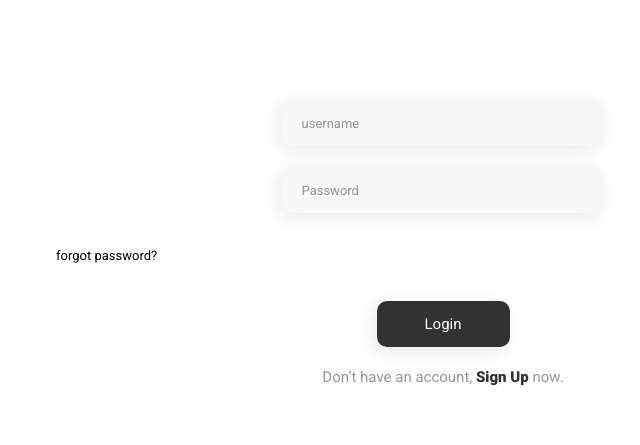
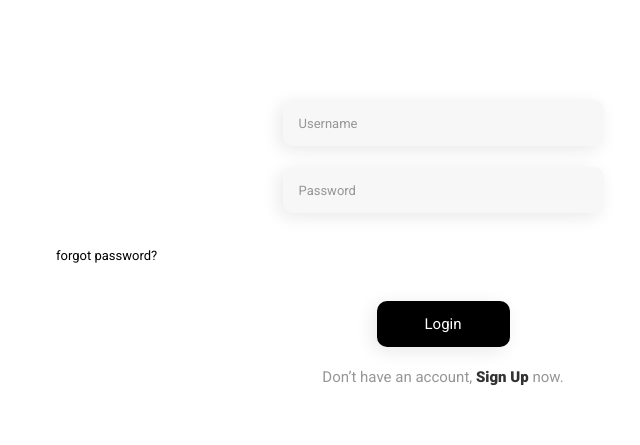
Before and after one commit to brunobrigidovilanova/Project-Yoga, a plain HTML site: page index.html in a window 1280 px wide. Shown: the part 281-726 px from the top of the page, without its empty margins (197-837 px from the left). Drawn offline with Linux system fonts and the light colour scheme.

Commit message:
Improving design

```diff
--- a/index.html
+++ b/index.html
@@ -16,10 +16,12 @@
 <body>
     <div>
         <img class="logo-yoga" src="./Assets/Logo-Yoga.svg" alt="logo-yoga">
-        <input class="input-email" placeholder="username" type="email" name="personal=email">
+        <form>
+        <input class="input-email" placeholder="Username" type="email" name="personal=email">
         <input class="input-password" placeholder="Password" type="password" name="personal-password">
         <a href="" class="forgot-password">forgot password?</a>
-        <button type="button">Login</button>
+        <button type="submit">Login</button>
+        </form>
         <a href="" class="sign-up">Don’t have an account, <strong>Sign Up</strong> now.</a>
         <p><strong>Or</strong></p>
         <div class="container">
--- a/main.css
+++ b/main.css
@@ -3,18 +3,16 @@
     padding: 0;
     box-sizing: border-box;
     font-family: "Roboto";
-
-
 }
 a{
     text-decoration: none;
 }
 .logo-yoga{
-       display: block;
-       margin: 195px auto 0 auto;
-
+    display: block;
+    margin: 195px auto 0 auto;
 }
 .input-email{
+    padding-left: 16px;
     border: none;
     margin: 122px auto 0 auto;
     width: 321px;
@@ -25,6 +23,7 @@ a{
     border-radius: 10px;
 }
 .input-password{
+    padding-left: 16px;
     border: none;
     margin: 21px auto 0 auto;
     width: 321px;
@@ -35,7 +34,6 @@ a{
     border-radius: 10px;
 }
 input::placeholder{
-    padding-left: 19px;
     font-style: normal;
     font-weight: normal;
     font-size: 13px;
@@ -51,7 +49,6 @@ input::placeholder{
     font-size: 13px;
     line-height: 15px;
     color: #000000;
-
 }
 button{
     border: none;
@@ -59,7 +56,7 @@ button{
     margin: 38px auto 0 auto;
     width: 133px;
     height: 46px;
-    background: #323232;
+    background: #000000;
     box-shadow: -4px 4px 18px rgba(0, 0, 0, 0.09);
     border-radius: 10px;
     font-style: normal;
@@ -67,8 +64,13 @@ button{
     font-size: 15px;
     line-height: 18px;
     color: #FFFFFF;
+    cursor: pointer;
+}
 
+button:hover {
+    background-color: #323232;
 }
+
 .sign-up{
     font-family: Roboto;
     display: block;
@@ -80,19 +82,22 @@ button{
     line-height: 18px;
     color: #969696;
 }
+
 strong{
     color: #323232;
 }
+
 p{
     display: block;
     margin-top: 62px;
     text-align: center;
 }
+
 .container{
     text-align: center;
     margin: 18px auto 80px auto;
+}
 
-}
 .img-link{
     margin: 0 17px;
 }
```
